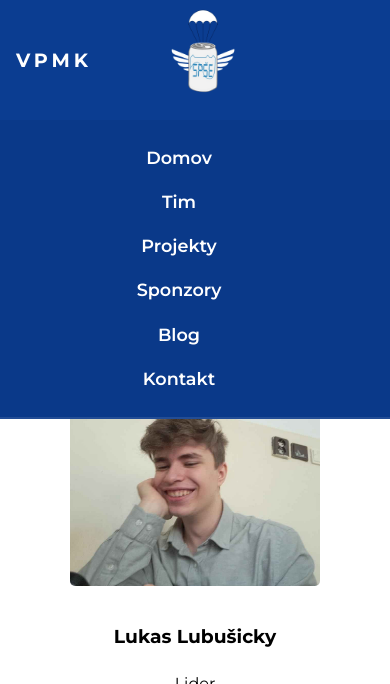
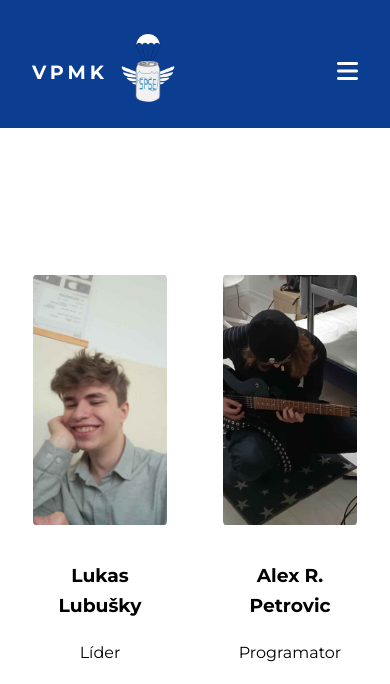
Before and after one commit to eijdam/Cansat-web, a Flask app: page /tim in a window 390 px wide. Shown: the top 684 px of the page. Run offline with Flask 3, Linux system fonts and the light colour scheme; some libraries are stand-ins or nearby versions.

Commit message:
VPMK overhaul

```diff
--- a/static/css/style.css
+++ b/static/css/style.css
@@ -1,7 +1,7 @@
 /* Base styles */
 :root {
-    --primary-color: #0B3D91;  /* NASA Blue */
-    --secondary-color: #FC3D21; /* NASA Red */
+    --primary-color: #0B3D91;
+    --secondary-color: #FC3D21;
     --dark-bg: #111111;
     --light-text: #ffffff;
     --gray-text: #B4B4B4;
@@ -78,16 +78,22 @@ img {
     box-sizing: border-box;
 }
 
-/* Top Bar Logo and Text Fix */
+/* Logo Bar with Navigation */
 .logo-bar {
     background: var(--primary-color);
     display: flex;
-    justify-content: center;  /* Center the logo and text by default */
+    padding-top: 1rem;
+    padding-bottom: 1rem;
+    justify-content: space-between; /* Space between logo and navigation */
     align-items: center;
     position: relative;
     width: 100%;
-    flex-direction: column;  /* Stack logo and text on top of each other */
-    text-align: center;  /* Ensure text is centered */
+
+}
+
+.logo-container {
+    display: flex;
+    align-items: center;
 }
 
 .logo-text {
@@ -95,41 +101,22 @@ img {
     font-weight: 700;
     color: var(--light-text);
     letter-spacing: 0.2em;
-    margin-top: 0.5rem;
-    position: absolute;  /* Absolutely position the text */
-    left: 0;  /* Move the text to the left */
-    text-align: left;  /* Align the text to the left */
-    margin-left: 3rem;  /* Add some space from the left side */
+    margin-left: 1rem;
 }
+
 .main-logo {
     width: auto;
     height: 6rem;
 }
 
-.secondary-nav {
-    position: absolute;
-    right: 2rem;
-    display: flex;
-    gap: 1.5rem;
-    align-items: center;
-}
 
-/* Main Navigation */
-.main-nav {
-    background: rgba(11, 61, 145, 0.95);
-    border-bottom: 2px solid rgba(255, 255, 255, 0.1);
-    display: flex;
-    justify-content: center;
-    align-items: center;
-    width: 100%; /* Ensure it fits properly */
-}
-
+/* Navigation in Logo Bar */
 .nav-links {
     display: flex;
-    justify-content: center;
     list-style: none;
-    gap: 3rem;
-    padding: 0;
+    gap: 2rem;
+    padding-right: 2rem;
+    margin: 0;
 }
 
 .nav-links a {
@@ -142,6 +129,55 @@ img {
 
 .nav-links a:hover {
     color: var(--secondary-color);
+}
+
+/* Mobile Menu Button */
+.mobile-menu-button {
+    display: none;
+    background: transparent;
+    border: none;
+    color: var(--light-text);
+    font-size: 1.5rem;
+    cursor: pointer;
+}
+
+.mobile-dropdown {
+    display: none;
+    position: absolute;
+    top: 100%;
+    left: 0;
+    background: var(--primary-color);
+    width: 100%;
+    box-shadow: 0 4px 6px rgba(0, 0, 0, 0.1);
+    z-index: 1001;
+}
+
+.mobile-dropdown.show {
+    display: block !important; /* Force display with !important */
+}
+
+.mobile-dropdown .nav-links {
+    display: flex !important; /* Force display with !important */
+    flex-direction: column;
+    padding: 1rem;
+    gap: 1rem;
+    text-align: center;
+}
+
+.mobile-dropdown .nav-links li {
+    margin: 0.5rem 0;
+}
+
+/* Mobile menu button - ensure it's clickable */
+.mobile-menu-button {
+    display: none;
+    background: transparent;
+    border: none;
+    color: var(--light-text);
+    font-size: 1.5rem;
+    cursor: pointer;
+    padding: 0.5rem;
+    z-index: 1002; /* Ensure button is above other elements */
 }
 
 /* Hero Section */
@@ -416,7 +452,7 @@ img {
     display: flex;
     flex-direction: column;
     flex: 1;
-    padding-top: 16rem;
+
     min-height: 100vh;
     align-items: center;
     justify-content: center;
@@ -529,46 +565,6 @@ footer {
     font-size: 0.9rem;
 }
 
-/* Responsive Design */
-
-/* Tablet adjustments (max-width: 1024px) */
-@media (max-width: 1024px) {
-    .team-grid {
-
-        grid-template-columns: repeat(2, 1fr); /* Two columns on tablets */
-    }
-
-    .team-member {
-        padding: 18px;
-    }
-    .articles-grid {
-            grid-template-columns: repeat(2, 1fr); /* Two columns for medium devices */
-        }
-
-    .nav-links {
-        flex-direction: row;
-        gap: 1.5rem;
-        margin-left: 3rem;
-    }
-
-    .hero-title {
-        font-size: 3rem;
-    }
-
-    .hero-subtitle {
-        font-size: 1.2rem;
-    }
-
-    .container,
-    .section-content {
-        padding: 0 1rem;
-        width: 100%;
-    }
-    .hero {
-        background-attachment: scroll;  /* Disable fixed background for tablets */
-    }
-
-}
 
 /* Sponsor Section */
 .sponsor-section {
@@ -690,19 +686,11 @@ footer {
     }
     /* Top bar adjustments */
     .logo-bar {
-        flex-direction: column;
-        align-items: center;
-        padding: 0.5rem;
-        text-align: center; /* Center text for mobile */
+        padding: 1rem;
     }
+
     .main-logo {
-        height: 6rem;
-        margin-bottom: 0.5rem;
-    }
-    .logo-text {
-        font-size: 1.5rem;
-        margin: 0.5rem 0;
-        margin-left: 1rem;
+        height: 5rem;
     }
     .secondary-nav {
         display: none;
@@ -710,11 +698,13 @@ footer {
     .main-nav {
         padding: 0.5rem;
     }
-    .nav-links{
-        flex-direction: column;
-        text-align: center;
-        gap: 0.5rem;
-        margin-right: 6rem;
+    .nav-links {
+        display: none; /* Hide regular nav links */
+    }
+
+    .mobile-menu-button {
+        display: block; /* Show mobile menu button */
+        padding-right: 3rem;
     }
     .hero-title {
         font-size: 2.5rem;
@@ -725,15 +715,55 @@ footer {
     .hero {
         background-attachment: scroll;  /* Disable fixed background for tablets */
     }
-    body{
-        padding-top: 10rem;
+    body {
+        padding-top: 6rem;
     }
 }
+
+/* Tablet adjustments (max-width: 1024px) */
+@media (max-width: 1024px) {
+    .team-grid {
+
+        grid-template-columns: repeat(2, 1fr); /* Two columns on tablets */
+    }
+    .logo-bar{
+        padding-top: 2rem;
+    }
+    .team-member {
+        padding: 18px;
+    }
+    .articles-grid {
+            grid-template-columns: repeat(2, 1fr); /* Two columns for medium devices */
+        }
+
+    .nav-links {
+        flex-direction: row;
+        gap: 1.5rem;
+    }
+
+    .hero-title {
+        font-size: 3rem;
+    }
+
+    .hero-subtitle {
+        font-size: 1.2rem;
+    }
+
+    .container,
+    .section-content {
+        padding: 0 1rem;
+        width: 100%;
+    }
+    .hero {
+        background-attachment: scroll;  /* Disable fixed background for tablets */
+    }
+
+}
+
 
 /* Further Mobile adjustments (max-width: 480px) */
 @media (max-width: 480px) {
     .nav-links {
-        margin-left: 3rem;
         flex-direction: column;
         text-align: center;
         gap: 1rem;
@@ -751,11 +781,3 @@ footer {
         padding: 15px;
     }
 }
-
-/* Ultra-HD adjustments (min-width: 1920px) */
-@media (min-width: 1920px) {
-    .container,
-    .section-content {
-        width: 70%;
-    }
-}
--- a/templates/_base.html
+++ b/templates/_base.html
@@ -10,26 +10,44 @@
     <link rel="preconnect" href="https://fonts.gstatic.com" crossorigin>
     <link href="https://fonts.googleapis.com/css2?family=Montserrat:wght@400;600;700&display=swap" rel="stylesheet">
     <script src="{{ url_for('static', filename='js/script.js') }}"></script>
+    <!-- Font Awesome for menu icon -->
+    <link rel="stylesheet" href="https://cdnjs.cloudflare.com/ajax/libs/font-awesome/6.0.0/css/all.min.css">
 </head>
 
 <body>
-
     <!-- Top Bar -->
     <div class="top-bar">
         <div class="logo-bar">
-            <img src="{{ url_for('static', filename='images/Zochova-NoBG.png') }}" alt="Zochova Logo" class="main-logo">
-            <span class="logo-text">VPMK</span>
-        </div>
-        <nav class="main-nav">
+            <div class="logo-container">
+                <span class="logo-text">VPMK</span>
+                <img src="{{ url_for('static', filename='images/Zochova-NoBG.png') }}" alt="Zochova Logo" class="main-logo">
+            </div>
+
+            <!-- Desktop Navigation -->
             <ul class="nav-links">
                 <li><a href="/">Domov</a></li>
                 <li><a href="/tim">Tim</a></li>
-                <li><a href="/projekty">Projekty</a></li>
+                <li><a href="/sponsor">Sponzory</a></li>
+                <li><a href="/blog">Blog</a></li>
+                <li><a href="/kontakty">Kontakty</a></li>
+            </ul>
+
+            <!-- Mobile Menu Button -->
+            <button class="mobile-menu-button" id="mobile-menu-toggle">
+                <i class="fas fa-bars"></i>
+            </button>
+        </div>
+
+        <!-- Mobile Dropdown Menu -->
+        <div class="mobile-dropdown" id="mobile-dropdown">
+            <ul class="nav-links">
+                <li><a href="/">Domov</a></li>
+                <li><a href="/tim">Tim</a></li>
                 <li><a href="/sponsor">Sponzory</a></li>
                 <li><a href="/blog">Blog</a></li>
                 <li><a href="/kontakty">Kontakt</a></li>
             </ul>
-        </nav>
+        </div>
     </div>
 
     <!-- kontent Block -->
@@ -52,7 +70,7 @@
                     </div>
                 </div>
             </div>
-            <p class="copyright">© 2025 Zochova blog | Všetky práva vyhradené.</p>
+            <p class="copyright">© 2025 VPMK | Všetky práva vyhradené.</p>
         </div>
     </footer>
 
@@ -61,7 +79,9 @@
         window.addEventListener('scroll', () => {
             const scrolled = window.pageYOffset;
             const hero = document.querySelector('.hero');
-            hero.style.backgroundPositionY = scrolled * 0.5 + 'px';
+            if (hero) {
+                hero.style.backgroundPositionY = scrolled * 0.5 + 'px';
+            }
         });
     </script>
 </body>
--- a/templates/tim.html
+++ b/templates/tim.html
@@ -4,16 +4,16 @@
 <section class="team-section">
     <div class="container">
         <div class="team-grid">
-            <!-- Team Member 1 -->
+            <!-- Team  1 -->
             <div class="team-member">
                 <img src="{{ url_for('static', filename='images/Lukas.jpg') }}" alt="Team Member 1" class="team-image">
-                <h3>Lukas Lubušicky</h3>
-                <p class="role">Lider</p>
+                <h3>Lukas Lubušky</h3>
+                <p class="role">Líder</p>
                 <!-- Spotify Widget -->
                 <iframe style="border-radius:12px" src="https://open.spotify.com/embed/track/2RBcYkonAofm0rYycVrCGt?utm_source=generator" width="100%" height="152" frameBorder="0" allowfullscreen="" allow="autoplay; clipboard-write; encrypted-media; fullscreen; picture-in-picture" loading="lazy"></iframe>
             </div>
 
-            <!-- Team Member 2 -->
+            <!-- Team  2 -->
             <div class="team-member">
                 <img src="{{ url_for('static', filename='images/Alex.jpg') }}" alt="Team Member 2" class="team-image">
                 <h3>Alex R. Petrovic</h3>
@@ -22,31 +22,28 @@
                 <iframe style="border-radius:12px" src="https://open.spotify.com/embed/track/2XgrosAIkJp3BC6CwmcN1m?utm_source=generator" width="100%" height="152" frameBorder="0" allowfullscreen="" allow="autoplay; clipboard-write; encrypted-media; fullscreen; picture-in-picture" loading="lazy"></iframe>
             </div>
 
-            <!-- Team Member 3 -->
+            <!-- Team  3 -->
             <div class="team-member">
                 <img src="{{ url_for('static', filename='images/team-member3.jpg') }}" alt="Team Member 3" class="team-image">
                 <h3>Maros Masurik</h3>
                 <p class="role">Radio Komunikacia</p>
-                <!-- Spotify Widget -->
                 <iframe src="https://open.spotify.com/embed/track/track_id_here" width="100%" height="80" frameborder="0" allow="encrypted-media"></iframe>
             </div>
 
-            <!-- Team Member 4 -->
+            <!-- Team  4 -->
             <div class="team-member">
                 <img src="{{ url_for('static', filename='images/Pesko.jpg') }}" alt="Team Member 4" class="team-image">
                 <h3>Jakub Peško</h3>
                 <p class="role">Programator</p>
-                <!-- Spotify Widget -->
                 <iframe style="border-radius:12px" src="https://open.spotify.com/embed/track/6sxQm9Xczp7J50iZNxI3JG?utm_source=generator" width="100%" height="152" frameBorder="0" allowfullscreen="" allow="autoplay; clipboard-write; encrypted-media; fullscreen; picture-in-picture" loading="lazy"></iframe>
             </div>
 
-            <!-- Team Member 5 -->
+            <!-- Team 5 -->
             <div class="team-member">
                 <img src="{{ url_for('static', filename='images/team-member5.jpg') }}" alt="Team Member 5" class="team-image">
                 <h3>Adam Le Van</h3>
                 <p class="role">Programator</p>
-                <!-- Spotify Widget -->
-                <iframe src="https://open.spotify.com/embed/track/track_id_here" width="100%" height="80" frameborder="0" allow="encrypted-media"></iframe>
+                <iframe style="border-radius:12px" src="https://open.spotify.com/embed/track/5floNyItopWZyB4IzKrJtW?utm_source=generator" width="100%" height="152" frameBorder="0" allowfullscreen="" allow="autoplay; clipboard-write; encrypted-media; fullscreen; picture-in-picture" loading="lazy"></iframe>
             </div>
         </div>
     </div>
```
Also changed, not shown: static/js/script.js (+47 -0 lines), templates/sponsor.html (+4 -4 lines).
